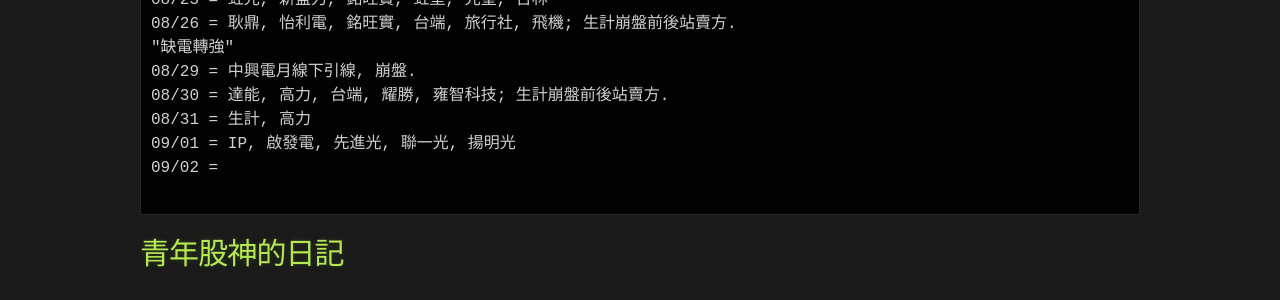
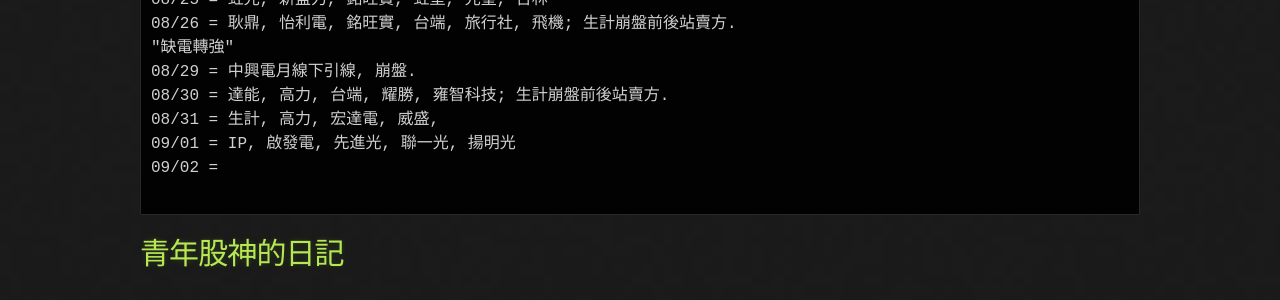
Before and after one commit to lepg5487/Stock_God, a Jekyll site: the page built from index.md, in a window 1280 px wide and 1400 px high. Shown: the part 840-1140 px from the top of the window. Built offline with Jekyll 4.4.1, drawn with Linux system fonts in a browser that asks for light colours; our own code applies the rules of GitHub Pages for plain Markdown files; some of the changed text lies outside the part shown.

Commit message:
Update index.md

```diff
--- a/index.md
+++ b/index.md
@@ -31,7 +31,7 @@ layout: testlayouts
 "缺電轉強"
 08/29 = 中興電月線下引線, 崩盤.
 08/30 = 達能, 高力, 台端, 耀勝, 雍智科技; 生計崩盤前後站賣方.
-08/31 = 生計, 高力
+08/31 = 生計, 高力, 宏達電, 威盛,
 09/01 = IP, 啟發電, 先進光, 聯一光, 揚明光
 09/02 =
 
```
